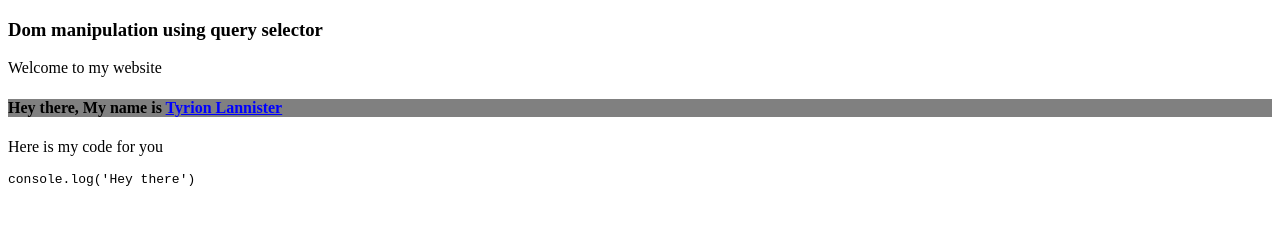
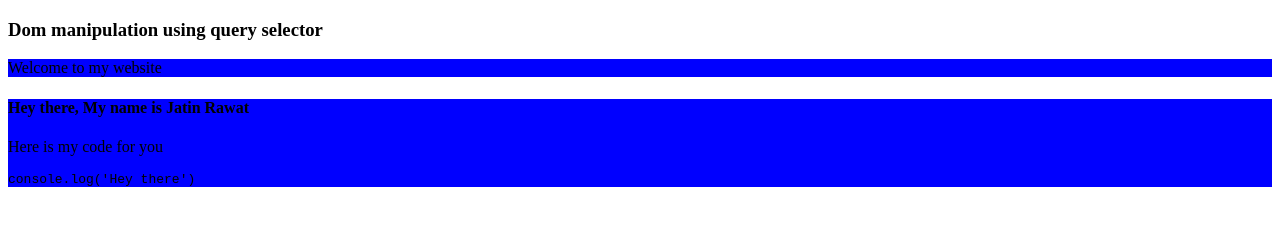
Before and after one commit to jatin-rwt/js-tutorial, a plain HTML site: page 13/index.html in a window 1280 px wide. Drawn offline with Linux system fonts and the light colour scheme.

Commit message:
getElementsByClassName

```diff
--- a/13/index.html
+++ b/13/index.html
@@ -21,9 +21,10 @@
     </nav>
     <div class="block">
         <h4>Hey there, My name is <span id="username">Jatin Rawat</span></h4>
-        <p class="paragraph">Here is my code for you</p>
+        <p class="block">Here is my code for you</p>
         <pre><code>console.log('Hey there')</code></pre>
     </div>
+
     <script src="script.js"></script>
 </body>
 </html>
--- a/13/script.js
+++ b/13/script.js
@@ -1,15 +1,7 @@
-const el = document.getElementById("username");
-console.log(el);
-console.log(el.innerText);
+const elements = document.getElementsByClassName("block");
+console.log(elements);
 
-el.innerText = "Tyrion Lannister"
-el.classList.add("red-color", "underline");//adds red-color to the el
-console.log(el.classList);
-
-el.classList.remove("dashed");
-console.log(el.classList);
-el.style.textDecoration = "underline";
-el.style.color = "blue";
-
-el.parentElement.style.background = "grey";
-console.log(el);
+for(let i = 0; i < elements.length; i++){
+    //console.log(elements.item(i));
+    elements.item(i).style.background = "blue";
+}
```
